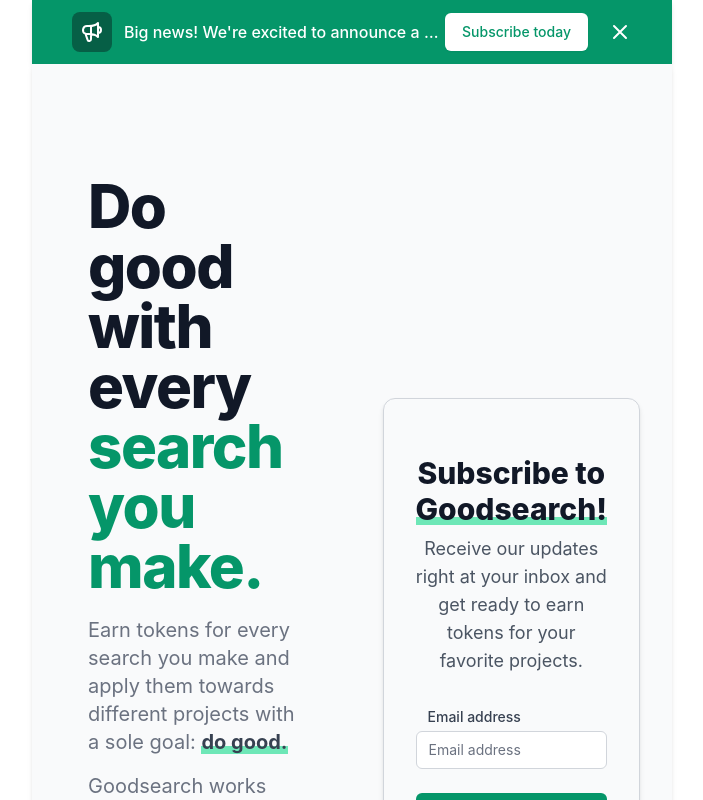
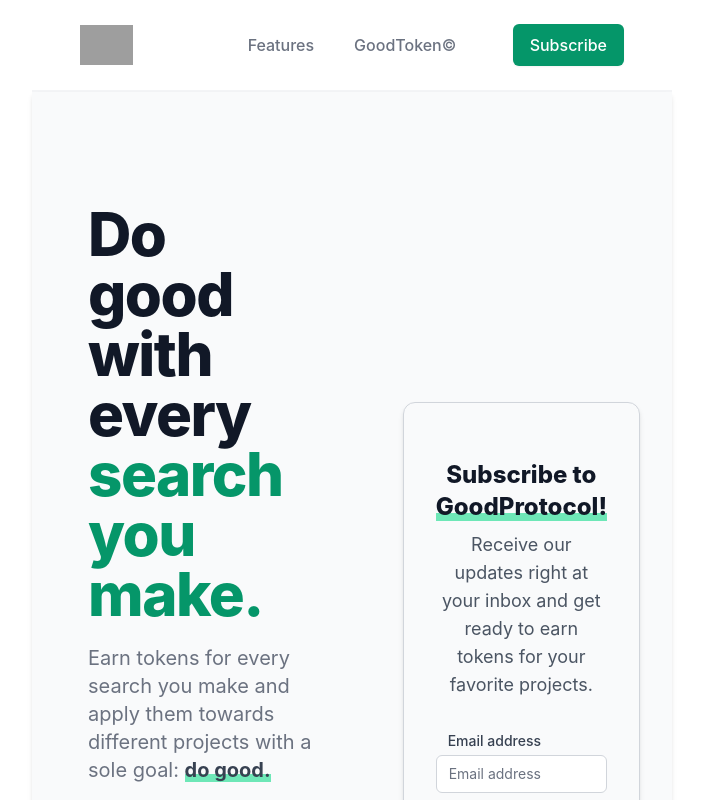
Before and after one commit to gustavofjordao021/goodsearch-landinpage, a React (Create React App) app: page / in a window 1280 px wide. Shown: the top 800 px of the page, without its empty margins (288-991 px from the left). Built offline with nearby package versions, Linux system fonts and the light colour scheme; grey boxes are pictures that could not be loaded.

Commit message:
Change header, change branding

```diff
--- a/package.json
+++ b/package.json
@@ -4,6 +4,7 @@
   "private": true,
   "dependencies": {
     "@craco/craco": "^6.1.2",
+    "@headlessui/react": "^1.2.0",
     "@heroicons/react": "^1.0.1",
     "@mailchimp/mailchimp_marketing": "^3.0.44",
     "@testing-library/jest-dom": "^5.13.0",
--- a/public/index.html
+++ b/public/index.html
@@ -5,20 +5,22 @@
     <link rel="icon" href="%PUBLIC_URL%/favicon.ico" />
     <meta name="viewport" content="width=device-width, initial-scale=1" />
     <meta name="theme-color" content="#000000" />
-    <meta
-      name="description"
-      content="Web site created using create-react-app"
-    />
+    <meta name="description" content="The Protocal made for good." />
     <link rel="apple-touch-icon" href="%PUBLIC_URL%/logo192.png" />
     <link rel="manifest" href="%PUBLIC_URL%/manifest.json" />
-    <title>Goodsearch</title>
+    <title>GoodProtocol</title>
     <!-- Global site tag (gtag.js) - Google Analytics -->
-    <script async src="https://www.googletagmanager.com/gtag/js?id=G-QVR2E6407Y"></script>
+    <script
+      async
+      src="https://www.googletagmanager.com/gtag/js?id=G-QVR2E6407Y"
+    ></script>
     <script>
       window.dataLayer = window.dataLayer || [];
-      function gtag(){dataLayer.push(arguments);}
-      gtag('js', new Date());
-      gtag('config', 'G-QVR2E6407Y');
+      function gtag() {
+        dataLayer.push(arguments);
+      }
+      gtag("js", new Date());
+      gtag("config", "G-QVR2E6407Y");
     </script>
   </head>
   <body>
--- a/src/App.js
+++ b/src/App.js
@@ -3,6 +3,7 @@
 import CTA from "./components/CTA/CTA";
 import Hero from "./components/Hero/Hero";
 import Modal from "./components/Modal/Modal";
+// import Banner from "./components/Banner/Banner";
 import Footer from "./components/Footer/Footer";
 import Header from "./components/Header/Header";
 import Features from "./components/Features/Features";
--- a/src/components/Features/Features.js
+++ b/src/components/Features/Features.js
@@ -8,7 +8,7 @@
   {
     name: "Search the web",
     description:
-      "Instead of using other search engines, navigate the web through Goodsearch engine which is powered by Google© and get the best results.",
+      "Instead of using other search engines, surf the web through GoodProtocol's search engine which is powered by Google© and get the best results.",
     icon: GlobeAltIcon,
   },
   {
@@ -18,16 +18,19 @@
     icon: CollectionIcon,
   },
   {
-    name: "Pledge tokens to your favorite causes",
+    name: "Donate to your favorite causes",
     description:
-      "Goodsearch partners with a myriad of partners and projets for good. You can pledge tokens to your favorite projects, which then gets converted into a donation.",
+      "GoodProtocol partners with a myriad of partners and projets for good. You can pledge tokens to your favorite projects, which then gets converted into a donation.",
     icon: CashIcon,
   },
 ];
 
 const Features = () => {
   return (
-    <div className="shadow-md bg-white flex flex-col justify-items-center w-full mx-4 px-4 py-12 sm:px-8 md:mx-4 lg:px-10 xl:w-6/12">
+    <div
+      id="features"
+      className="shadow-md bg-white flex flex-col justify-items-center w-full mx-4 px-4 py-12 sm:px-8 md:mx-4 lg:px-10 xl:w-6/12"
+    >
       <div className="text-center">
         <h2 className="text-base text-green-600 font-semibold tracking-wide uppercase">
           How it works
--- a/src/components/Form/Form.js
+++ b/src/components/Form/Form.js
@@ -71,10 +71,10 @@
           {!isDone ? (
             <>
               <div>
-                <h2 className="mt-6 text-center text-2xl font-extrabold text-gray-900 lg:text-3xl">
+                <h2 className="mt-6 text-center text-2xl font-extrabold text-gray-900">
                   Subscribe to{" "}
                   <span className="relative inline-block">
-                    <span className="z-20 relative">Goodsearch!</span>
+                    <span className="z-20 relative">GoodProtocol!</span>
                     <div className="bg-green-300 absolute w-full h-2 bottom-0.5 z-10"></div>
                   </span>
                   <p className="mt-2 text-center text-lg font-normal text-gray-600">
@@ -142,9 +142,9 @@
                   />
                 </div>
                 <h2 className="mt-6 text-center text-2xl font-extrabold text-gray-900 lg:text-3xl">
-                  Thank you for subscribing to{" "}
+                  Thank you for subscribing to the{" "}
                   <span className="relative inline-block">
-                    <span className="z-20 relative">Goodsearch!</span>
+                    <span className="z-20 relative">GoodProtocol!</span>
                     <div className="bg-green-300 absolute w-full h-2 bottom-0.5 z-10"></div>
                   </span>
                   <p className="mt-2 text-center text-lg font-normal text-gray-600">
--- a/src/components/Header/Header.js
+++ b/src/components/Header/Header.js
@@ -1,64 +1,141 @@
-import React, { useState } from "react";
-import { SpeakerphoneIcon, XIcon } from "@heroicons/react/outline";
+import { Fragment } from "react";
+import { Popover, Transition } from "@headlessui/react";
+import {
+  CollectionIcon,
+  CurrencyDollarIcon,
+  MenuIcon,
+  XIcon,
+} from "@heroicons/react/outline";
+
+const solutions = [
+  {
+    name: "Features",
+    description:
+      "Get a better understanding of where your traffic is coming from.",
+    href: "#features",
+    icon: CollectionIcon,
+  },
+  {
+    name: "GoodToken©",
+    description: "Speak directly to your customers in a more meaningful way.",
+    href: "#token",
+    icon: CurrencyDollarIcon,
+  },
+];
 
 const Header = (props) => {
-  const [headerVisibilityState, setHeaderVisibilityState] = useState({
-    isHeaderVisible: true,
-  });
-
-  let toggleHeaderVisibility = () => {
-    setHeaderVisibilityState({
-      isHeaderVisible: false,
-    });
-  };
-
-  const { isHeaderVisible } = headerVisibilityState;
   const { modalVisibilityToggler } = props;
   return (
+    <Popover className="flex flex-row flex-grow w-screen bg-white max-w-7xl px-8 py-6 justify-between items-center border-b-2 border-gray-100  md:px-12 md:justify-start xl:w-6/12">
+      {({ open }) => (
         <>
-      {isHeaderVisible ? (
-        <div className="shadow-md bg-green-600 w-full py-3 px-2 sm:px-8 md:mx-4 lg:px-10 xl:w-6/12">
+          <div className="flex justify-start lg:w-0 lg:flex-1">
+            <a href="/">
+              <span className="sr-only">Workflow</span>
+              <img
+                className="h-8 w-auto sm:h-10"
+                src="https://tailwindui.com/img/logos/workflow-mark-indigo-600.svg"
+                alt=""
+              />
+            </a>
+          </div>
+          <div className="-mr-2 -my-2 md:hidden">
+            <Popover.Button className="bg-white rounded-md p-2 inline-flex items-center justify-center text-gray-400 hover:text-gray-500 hover:bg-gray-100 focus:outline-none focus:ring-2 focus:ring-inset focus:ring-green-500">
+              <span className="sr-only">Open menu</span>
+              <MenuIcon className="h-6 w-6" aria-hidden="true" />
+            </Popover.Button>
+          </div>
+          <Popover.Group as="nav" className="hidden md:flex space-x-10">
+            <a
+              href="#features"
+              className="text-base font-medium text-gray-500 hover:text-gray-900"
+            >
+              Features
+            </a>
+            <a
+              href="#token"
+              className="text-base font-medium text-gray-500 hover:text-gray-900"
+            >
+              GoodToken©
+            </a>
+          </Popover.Group>
+          <div className="hidden md:flex items-center justify-end md:flex-1 lg:w-0">
+            <button
+              className="ml-8 whitespace-nowrap inline-flex items-center justify-center px-4 py-2 border border-transparent rounded-md shadow-sm text-base font-medium text-white bg-green-600 hover:bg-green-700 focus:bg-green-500"
+              onClick={() => modalVisibilityToggler()}
+            >
+              Subscribe
+            </button>
+          </div>
+
+          <Transition
+            show={open}
+            as={Fragment}
+            enter="duration-200 ease-out"
+            enterFrom="opacity-0 scale-95"
+            enterTo="opacity-100 scale-100"
+            leave="duration-100 ease-in"
+            leaveFrom="opacity-100 scale-100"
+            leaveTo="opacity-0 scale-95"
+          >
+            <Popover.Panel
+              focus
+              static
+              className="absolute z-30 top-0 inset-x-0 p-2 transition transform origin-top-right md:hidden"
+            >
+              <div className="rounded-lg shadow-lg ring-1 ring-black ring-opacity-5 bg-white divide-y-2 divide-gray-50">
+                <div className="pt-5 pb-6 px-5">
                   <div className="flex items-center justify-between">
-            <div className="w-0 flex-1 flex items-center">
-              <span className="flex p-2 rounded-lg bg-green-800">
-                <SpeakerphoneIcon
-                  className="h-6 w-6 text-white"
+                    <div>
+                      <img
+                        className="h-8 w-auto"
+                        src="https://tailwindui.com/img/logos/workflow-mark-indigo-600.svg"
+                        alt="Workflow"
+                      />
+                    </div>
+                    <div className="-mr-2">
+                      <Popover.Button className="bg-white rounded-md p-2 inline-flex items-center justify-center text-gray-400 hover:text-gray-500 hover:bg-gray-100 focus:outline-none focus:ring-2 focus:ring-inset focus:ring-green-500">
+                        <span className="sr-only">Close menu</span>
+                        <XIcon className="h-6 w-6" aria-hidden="true" />
+                      </Popover.Button>
+                    </div>
+                  </div>
+                  <div className="mt-6">
+                    <nav className="grid gap-y-8">
+                      {solutions.map((item) => (
+                        <a
+                          key={item.name}
+                          href={item.href}
+                          className="-m-3 p-3 flex items-center rounded-md hover:bg-gray-50"
+                        >
+                          <item.icon
+                            className="flex-shrink-0 h-6 w-6 text-green-600"
                             aria-hidden="true"
                           />
+                          <span className="ml-3 text-base font-medium text-gray-900">
+                            {item.name}
                           </span>
-              <p className="ml-3 font-medium text-white truncate">
-                <span className="md:hidden">
-                  A better way to search is here!
-                </span>
-                <span className="hidden md:inline">
-                  Big news! We're excited to announce a better way to search.
-                </span>
-              </p>
+                        </a>
+                      ))}
+                    </nav>
                   </div>
-            <div className="mt-2 flex-shrink-0 w-full sm-2 sm:mt-0 sm:w-auto">
+                </div>
+                <div className="py-6 px-5 space-y-6">
+                  <div>
                     <button
-                className="flex items-center justify-center px-4 py-2 border border-transparent rounded-md shadow-sm text-sm font-medium text-green-600 bg-white hover:bg-green-50"
+                      className="w-full flex items-center justify-center px-4 py-2 border border-transparent rounded-md shadow-sm text-base font-medium text-white bg-green-600 hover:bg-green-700 focus:bg-green-500"
                       onClick={() => modalVisibilityToggler()}
                     >
-                Subscribe today
-              </button>
-            </div>
-            <div className="flex-shrink-0 sm-3 sm:ml-3">
-              <button
-                type="button"
-                className="-mr-1 flex p-2 rounded-md hover:bg-green-500 focus:outline-none focus:ring-2 focus:ring-white sm:-mr-2"
-                onClick={() => toggleHeaderVisibility()}
-              >
-                <span className="sr-only">Dismiss</span>
-                <XIcon className="h-6 w-6 text-white" aria-hidden="true" />
+                      Subscribe
                     </button>
                   </div>
                 </div>
               </div>
-      ) : (
-        ""
+            </Popover.Panel>
+          </Transition>
+        </>
       )}
-    </>
+    </Popover>
   );
 };
 
--- a/src/components/Modal/Modal.js
+++ b/src/components/Modal/Modal.js
@@ -4,7 +4,7 @@
   return (
     <>
       {modalVisibility ? (
-        <div class="fixed z-20 inset-0 overflow-y-auto">
+        <div class="fixed z-50 inset-0 overflow-y-auto">
           <div class="flex items-end justify-center min-h-screen pt-4 px-4 pb-20 text-center sm:block sm:p-0">
             <div class="fixed inset-0 transition-opacity" aria-hidden="true">
               <div class="absolute inset-0 bg-gray-500 opacity-75"></div>
--- a/src/components/ModalForm/ModalForm.js
+++ b/src/components/ModalForm/ModalForm.js
@@ -76,10 +76,10 @@
           {!isDone ? (
             <>
               <div>
-                <h2 className="mt-2 text-center text-2xl font-extrabold text-gray-900 lg:text-3xl">
+                <h2 className="mt-2 text-center text-2xl font-extrabold text-gray-900">
                   Subscribe to{" "}
                   <span className="relative inline-block">
-                    <span className="z-20 relative">Goodsearch!</span>
+                    <span className="z-20 relative">GoodProtocol!</span>
                     <div className="bg-green-300 absolute w-full h-2 bottom-0.5 z-10"></div>
                   </span>
                   <p className="mt-2 text-center text-lg font-normal text-gray-600">
@@ -146,9 +146,9 @@
                   />
                 </div>
                 <h2 className="mt-6 text-center text-2xl font-extrabold text-gray-900 lg:text-3xl">
-                  Thank you for subscribing to{" "}
+                  Thank you for subscribing to the{" "}
                   <span className="relative inline-block">
-                    <span className="z-20 relative">Goodsearch!</span>
+                    <span className="z-20 relative">GoodProtocol!</span>
                     <div className="bg-green-300 absolute w-full h-2 bottom-0.5 z-10"></div>
                   </span>
                   <p className="mt-2 text-center text-lg font-normal text-gray-600">
```
Also changed, not shown: src/components/Banner/Banner.js (added, +65 -0 lines), 1 other file (tests, documents, lock files or other folders). Lines whose indentation alone changed are shown as unchanged.
